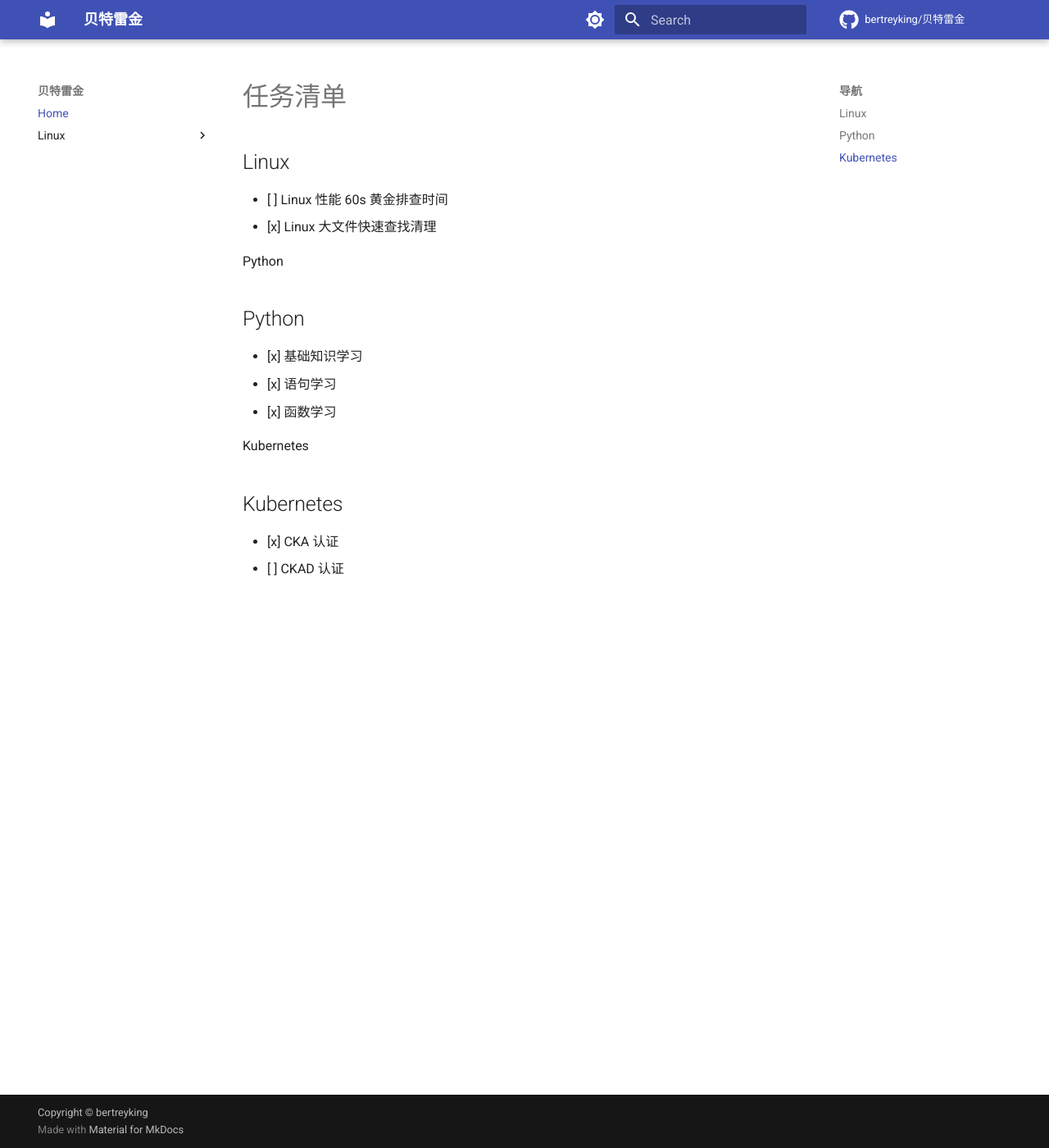
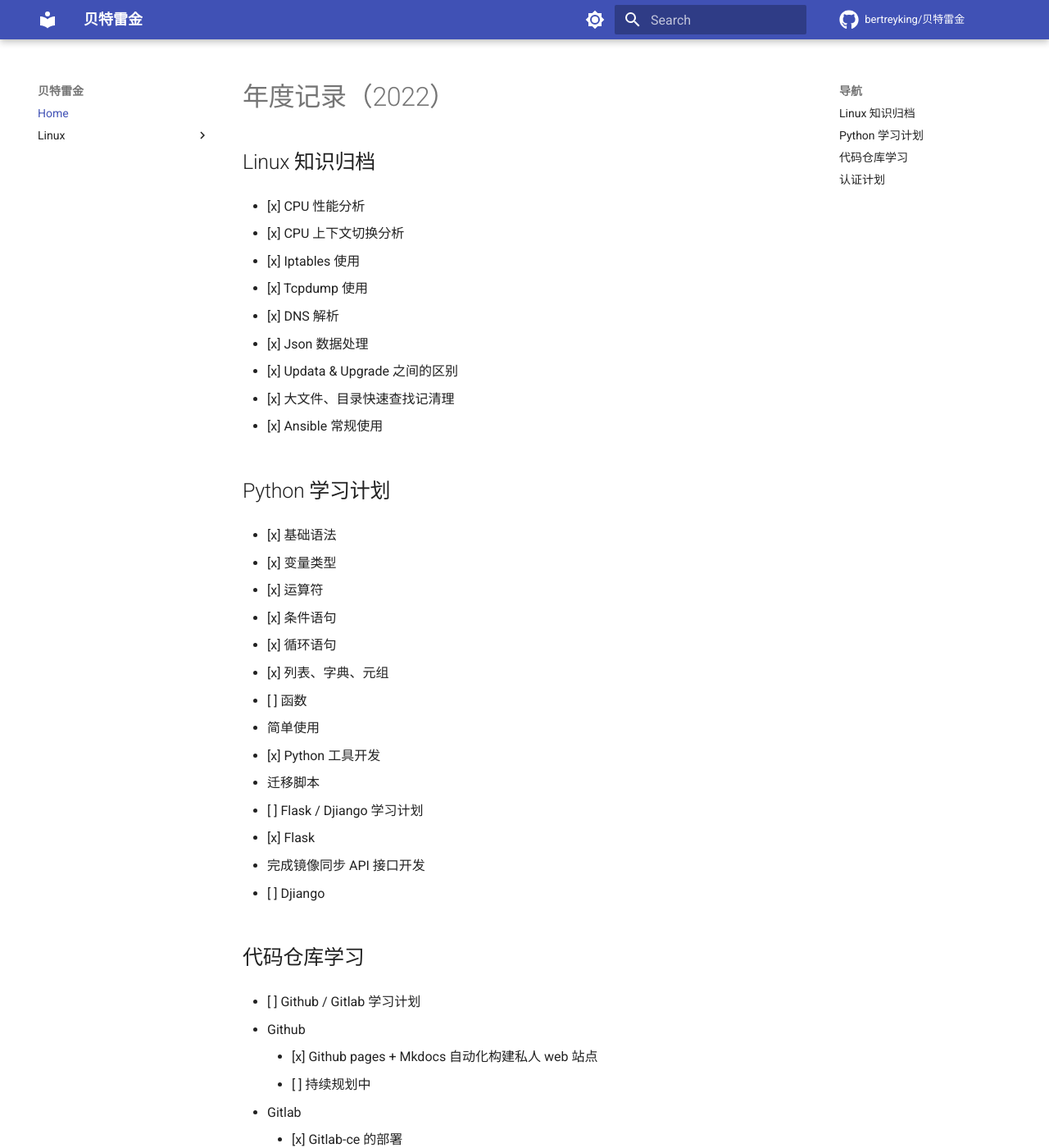
Before and after one commit to bertreyking/bertreyking.github.io, an MkDocs documentation site: the page built from docs/index.md, in a window 1280 px wide and 1400 px high. Shown: the whole window at 82% size. Built offline with MkDocs 1.6.1 and Material for MkDocs 9.7.7, drawn with Linux system fonts in a browser that asks for light colours; comment, search, counter and statistics services are not loaded; some of the changed text lies outside the part shown.

Commit message:
upate index

```diff
--- a/docs/index.md
+++ b/docs/index.md
@@ -1,16 +1,71 @@
-# 任务清单
+# 年度记录（2022）
 
-## Linux
-- [ ] Linux 性能 60s 黄金排查时间
-- [x] Linux 大文件快速查找清理
+## Linux 知识归档
 
-Python
-## Python
-- [x] 基础知识学习
-- [x] 语句学习
-- [x] 函数学习
+- [x] CPU 性能分析
 
-Kubernetes
-## Kubernetes
-- [x] CKA 认证
-- [ ] CKAD 认证
+- [x] CPU 上下文切换分析
+
+- [x] Iptables 使用
+
+- [x] Tcpdump 使用
+
+- [x] DNS 解析
+
+- [x] Json 数据处理
+
+- [x] Updata & Upgrade 之间的区别
+
+- [x] 大文件、目录快速查找记清理
+
+- [x] Ansible 常规使用
+
+## Python 学习计划
+
+- [x] 基础语法
+
+- [x] 变量类型
+
+- [x] 运算符
+
+- [x] 条件语句
+
+- [x] 循环语句
+
+- [x] 列表、字典、元组
+
+- [ ] 函数
+  - 简单使用
+
+- [x] Python 工具开发
+  - 迁移脚本
+
+- [ ] Flask / Djiango 学习计划
+
+  - [x] Flask
+
+  - 完成镜像同步 API 接口开发
+
+  - [ ] Djiango
+
+## 代码仓库学习
+
+- [ ] Github / Gitlab 学习计划
+
+  - Github
+    - [x] Github pages + Mkdocs 自动化构建私人 web 站点
+    - [ ] 持续规划中
+
+  - Gitlab
+    - [x] Gitlab-ce 的部署
+    - [ ] 持续规划中
+
+- [ ] Git 学习计划
+
+  - [x] Git 基本命令使用
+  - [ ] 持续规划中
+
+## 认证计划
+
+- [x] CKA
+- [ ] CKAD
```
